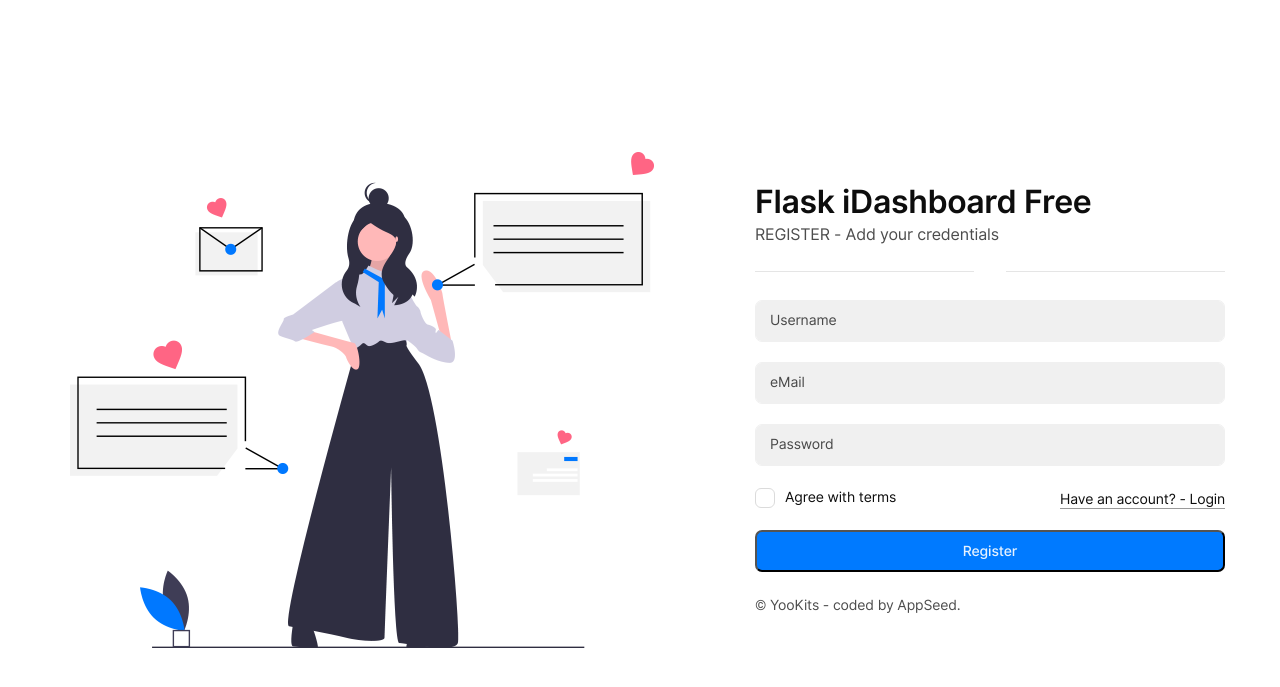
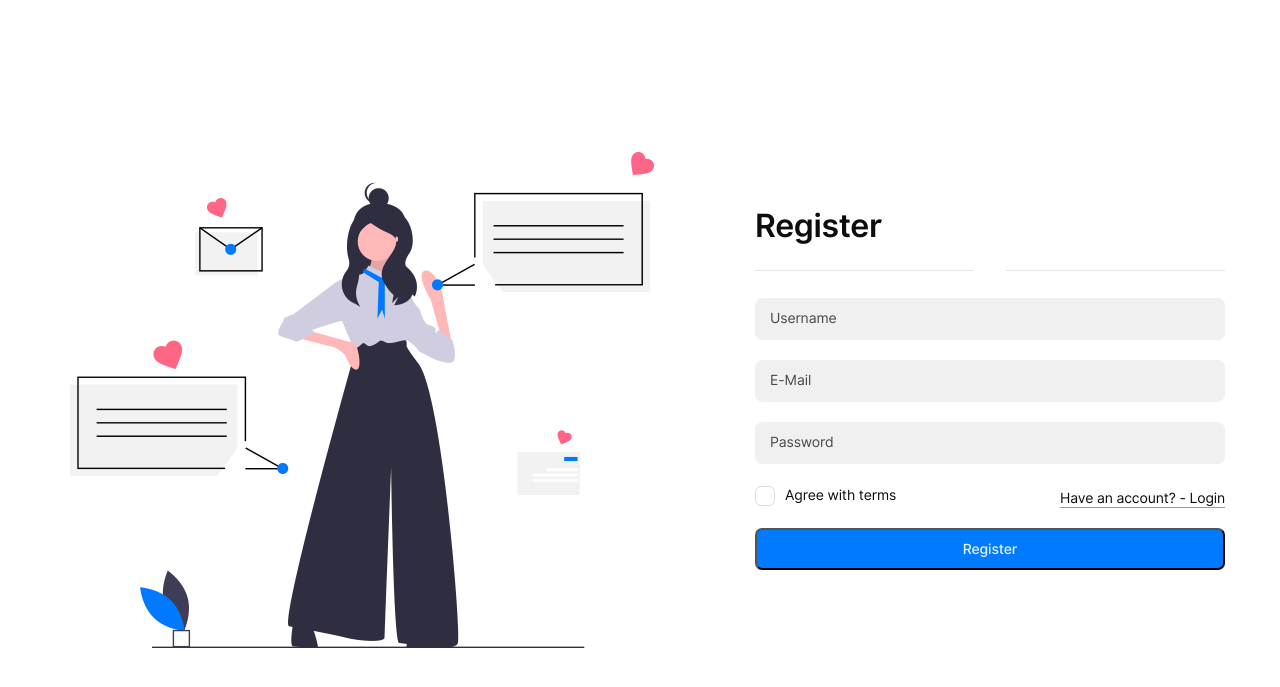
Before and after one commit to AnirG/AAD-Project, a Flask app: page /register in a window 1280 px wide. Shown: the top 687 px of the page. Run offline with Flask 2, Linux system fonts and the light colour scheme; some libraries are stand-ins or nearby versions.

Commit message:
register portal finalized

```diff
--- a/app/base/templates/accounts/register.html
+++ b/app/base/templates/accounts/register.html
@@ -26,14 +26,12 @@
               {{ form.hidden_tag() }}
 
               <h2 class="yoo-form-title">
-                <a target="_blank"
-                   href="https://appseed.us/admin-dashboards/flask-idashboard-free">Flask iDashboard Free</a>
+                   Register
               </h2>
               <div class="yoo-form-subtitle">
                 {% if msg %}
                     REGISTER - {{ msg | safe }}
                 {% else %}
-                    REGISTER - Add your credentials
                 {% endif %}
               </div>
 
@@ -52,7 +50,7 @@
 
                 <div class="col-lg-12">
                   <div class="form-group level-up form-group-md">
-                    <label for="email">eMail</label>
+                    <label for="email">E-Mail</label>
                     {{ form.email(class="form-control", type="email") }}
                   </div>
                 </div>
@@ -81,9 +79,6 @@
                           class="yoo-form-btn yoo-style1 yoo-color1"><span>Register</span>
                   </button>
                   <br />
-                  <div>
-                    &copy; <a href="https://yookits.com/">YooKits</a> - coded by <a href="https://appseed.us">AppSeed</a>.
-                  </div>
                 </div>
               </div>
             </form>
```
